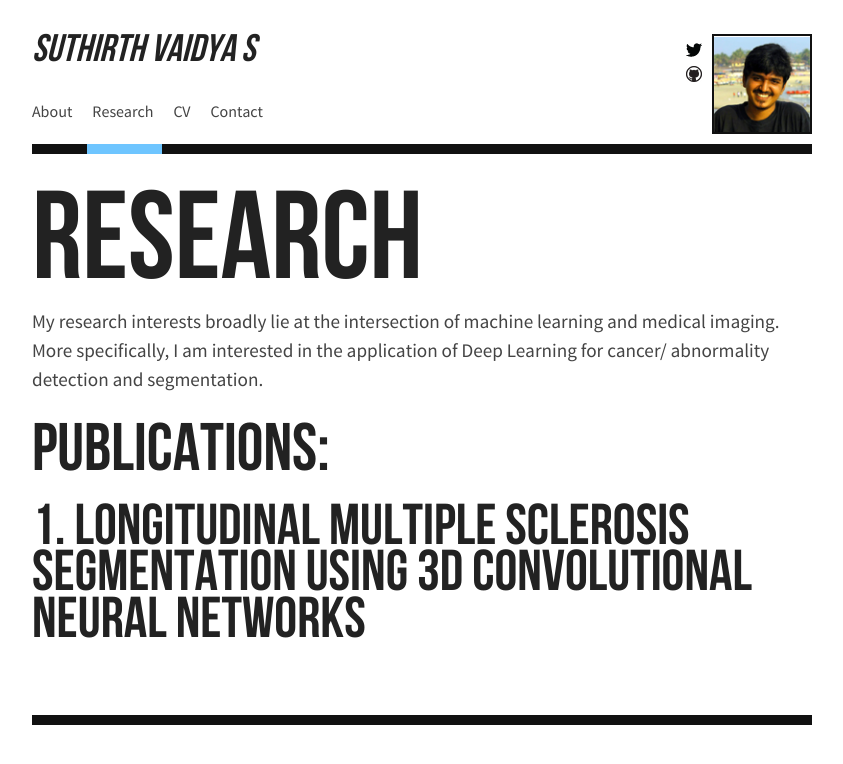
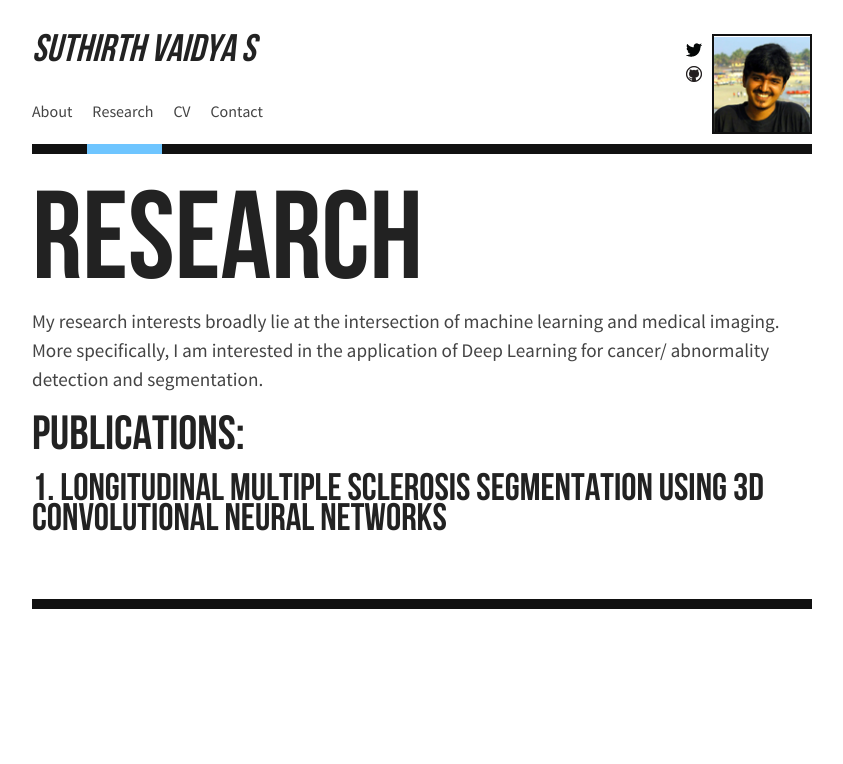
Before and after one commit to suthirth/suthirth.github.io, a Jekyll site: the page built from research/index.html, in a window 1280 px wide. Shown: the top 764 px of the page, without its empty margins (218-1061 px from the left). Built offline with Jekyll 4.4.1, drawn with Linux system fonts in a browser that asks for light colours.

Commit message:
Update index.html

```diff
--- a/research/index.html
+++ b/research/index.html
@@ -7,11 +7,11 @@ layout: default
  My research interests broadly lie at the intersection of machine learning and medical imaging. More specifically, I am interested in the application of Deep Learning for cancer/ abnormality detection and segmentation.
 </p>
 
-<h2>
+<h4>
  Publications:
-</h2>
-<h3>
+</h4>
+<h5>
 1. Longitudinal Multiple Sclerosis Segmentation using 3D Convolutional Neural Networks
-</h3>
+</h5>
 
 <br />
```
